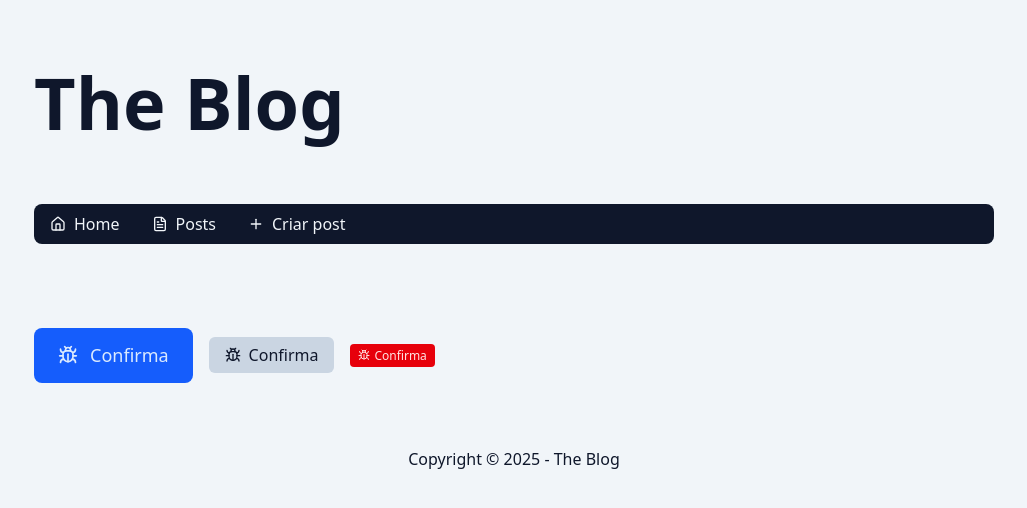
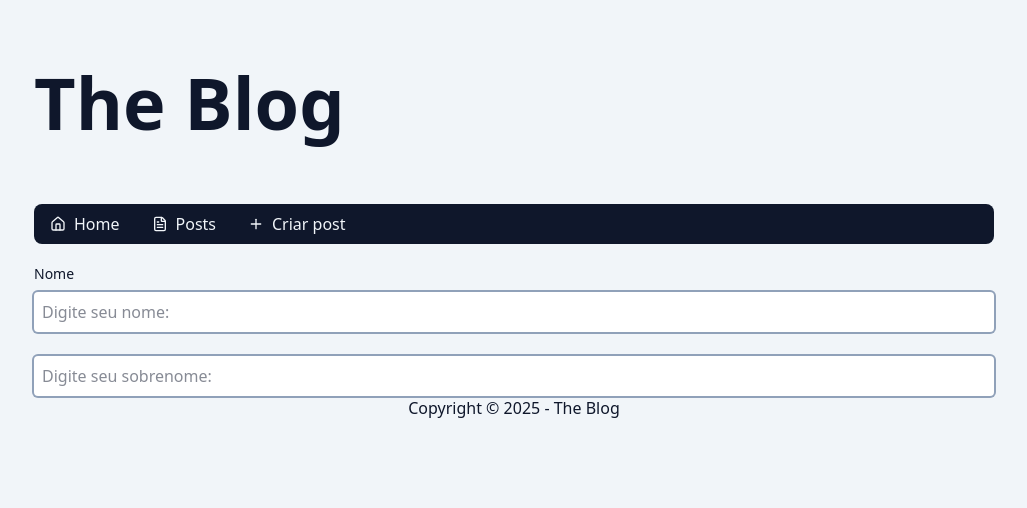
Before and after one commit to gabsmsenna/the-blog-next-course, a Next.js app: page /admin/post/new in a window 1280 px wide. Shown: the top 508 px of the page, without its empty margins (126-1153 px from the left). Built offline with nearby package versions, Linux system fonts and the light colour scheme.

Commit message:
feat: Create InputText component

```diff
--- a/src/app/admin/post/new/page.tsx
+++ b/src/app/admin/post/new/page.tsx
@@ -1,23 +1,12 @@
-import { Button } from "@/components/Button";
-import { BugIcon } from "lucide-react";
+import { InputText } from "@/components/InputText";
 
 export const dynamic = "force-dynamic";
 
 export default async function AdminPostNewPage() {
   return (
-    <div className="py-16 flex gap-4 flex-wrap items-center">
-      <Button variant="default" size="lg">
-        <BugIcon />
-        Confirma
-      </Button>
-      <Button variant="ghost" size="md">
-        <BugIcon />
-        Confirma
-      </Button>
-      <Button variant="danger" size="sm">
-        <BugIcon />
-        Confirma
-      </Button>
+    <div className="flex flex-col gap-6">
+      <InputText labelText="Nome" placeholder="Digite seu nome: " />
+      <InputText placeholder="Digite seu sobrenome: " />
     </div>
   );
 }
--- /dev/null
+++ b/src/components/InputText/index.tsx
@@ -0,0 +1,24 @@
+import React, { useId } from "react";
+
+type InputTextProps = {
+  labelText?: string;
+} & React.ComponentProps<"input">;
+
+export function InputText({ labelText = "", ...props }: InputTextProps) {
+  const id = useId();
+
+  return (
+    <div className="flex flex-col gap-2">
+      {labelText && (
+        <label className="text-sm" htmlFor={id}>
+          {labelText}
+        </label>
+      )}
+      <input
+        {...props}
+        className="bg-white outline-0  ring-2 ring-slate-400 rounded p-2 transition focus:ring-blue-600 disabled:bg-slate-200 disabled:placeholder-slate-300 disabled:text-slate-400 read-only:bg-slate-100"
+        id={id}
+      />
+    </div>
+  );
+}
```
